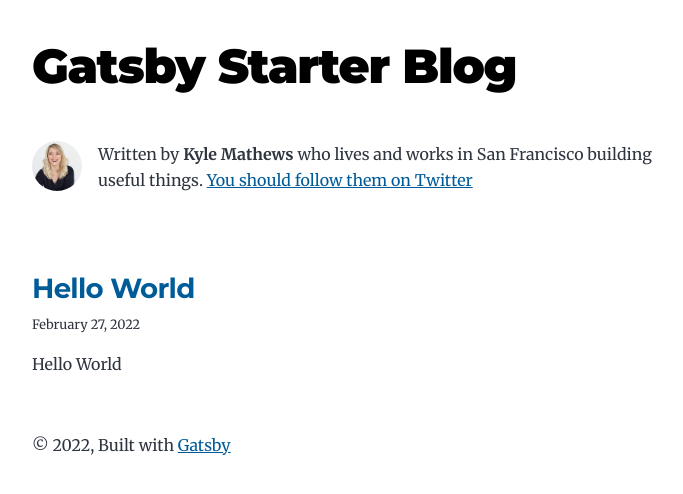
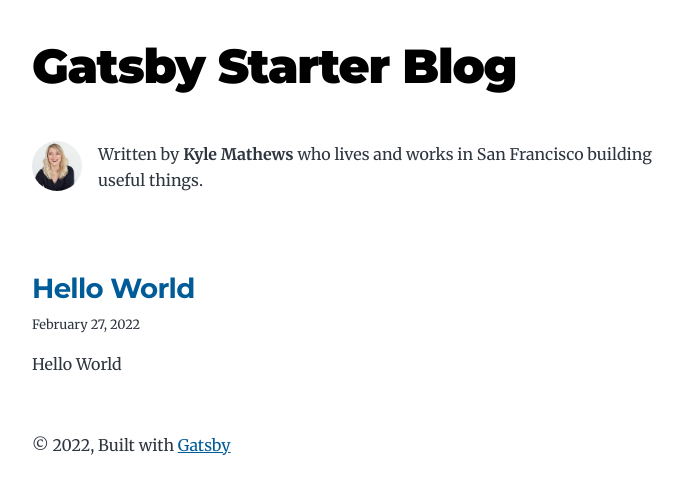
Before and after one commit to mgibbs1259/mary-gibbs-dev, a Gatsby site: page / in a window 1280 px wide. Shown: the whole page, without its empty margins (292-975 px from the left). Built offline with nearby package versions, Linux system fonts and the light colour scheme; Gatsby itself is replaced by a stand-in of ours.

Commit message:
content update

```diff
--- a/src/components/bio.js
+++ b/src/components/bio.js
@@ -5,9 +5,9 @@
  * See: https://www.gatsbyjs.com/docs/use-static-query/
  */
 
-import * as React from "react"
-import { useStaticQuery, graphql } from "gatsby"
-import { StaticImage } from "gatsby-plugin-image"
+import * as React from "react";
+import { useStaticQuery, graphql } from "gatsby";
+import { StaticImage } from "gatsby-plugin-image";
 
 const Bio = () => {
 	const data = useStaticQuery(graphql`
@@ -24,11 +24,11 @@
 				}
 			}
 		}
-  `)
+	`);
 
 	// Set these values by editing "siteMetadata" in gatsby-config.js
-  const author = data.site.siteMetadata?.author
-  const social = data.site.siteMetadata?.social
+	const author = data.site.siteMetadata?.author;
+	const social = data.site.siteMetadata?.social;
 
 	return (
 		<div className="bio">
@@ -44,15 +44,13 @@
 			/>
 			{author?.name && (
 				<p>
-          Written by <strong>{author.name}</strong> {author?.summary || null}
+					Written by <strong>{author.name}</strong>{" "}
+					{author?.summary || null}
 					{` `}
-          <a href={`https://twitter.com/${social?.twitter || ``}`}>
-            You should follow them on Twitter
-          </a>
 				</p>
 			)}
 		</div>
-  )
-}
+	);
+};
 
-export default Bio
+export default Bio;
```
Lines whose indentation alone changed are shown as unchanged.
